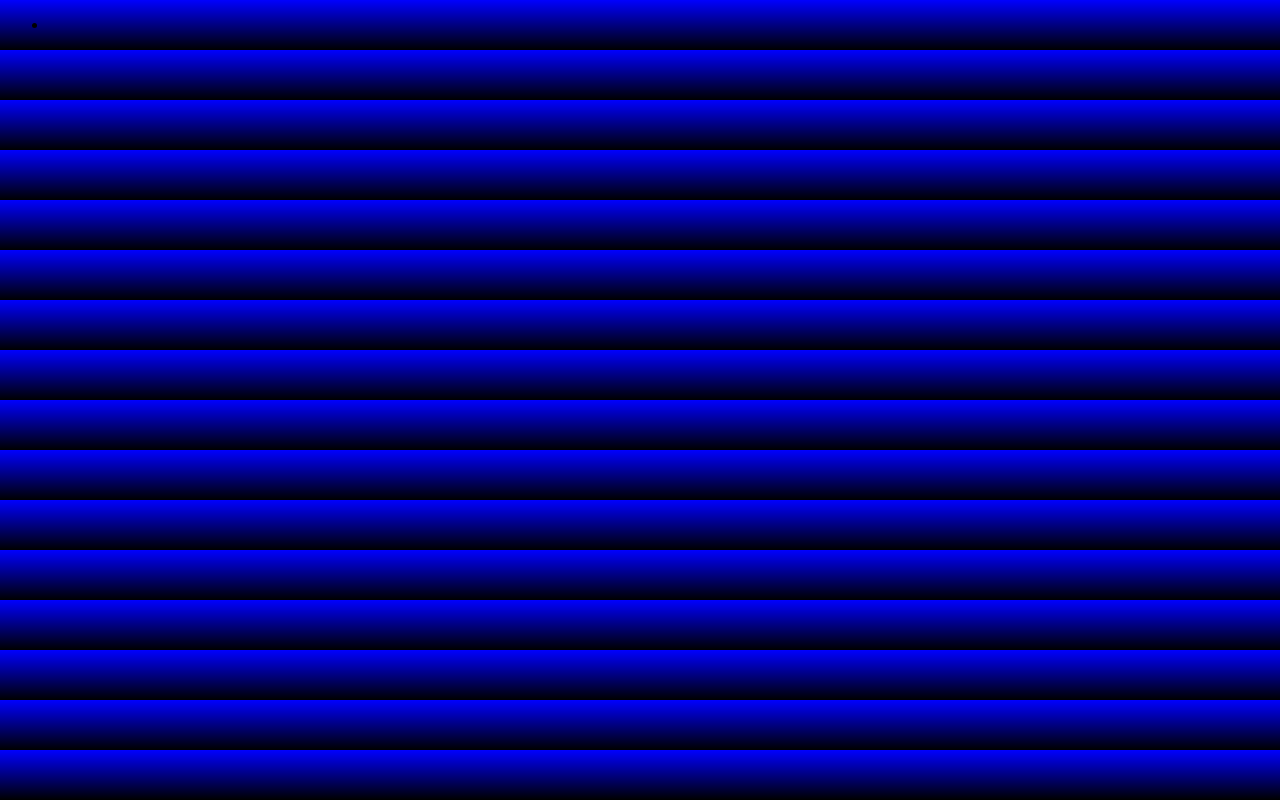
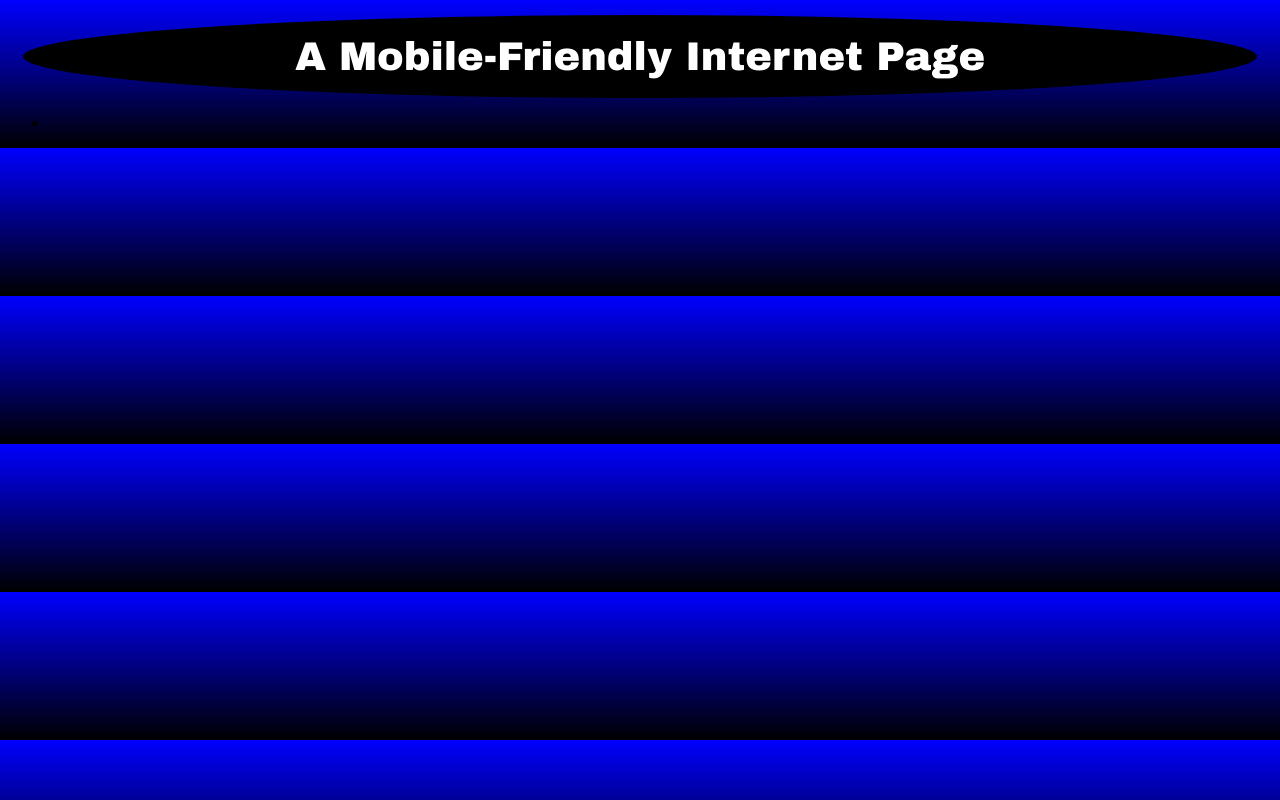
Before and after one commit to szcarbajal/Mobile-Friendly-Website, a plain HTML site: page index.html in a window 1280 px wide. Drawn offline with Linux system fonts and the light colour scheme.

Commit message:
feat: add header html/css

```diff
--- a/index.html
+++ b/index.html
@@ -6,11 +6,13 @@
 
         <link rel="stylesheet" href="style.css">
 
-        <title>Bitwise | Mobile Friendly WEbsite</title>
+        <title>Bitwise | Mobile-Friendly WEbsite</title>
 
     </head>
 
     <body>
+
+        <header>A Mobile-Friendly Internet Page</header>
 
         <nav>
 
--- a/style.css
+++ b/style.css
@@ -1,5 +1,16 @@
 * {
     box-sizing: border-box;
+}
+
+header {
+    padding: 20px;
+    margin: 15px;
+    background-color: black;
+    border: white;
+    border-radius: 50%;
+    text-align: center;
+    font: 40px arial black;
+    color: white;
 }
 
 body {
```
